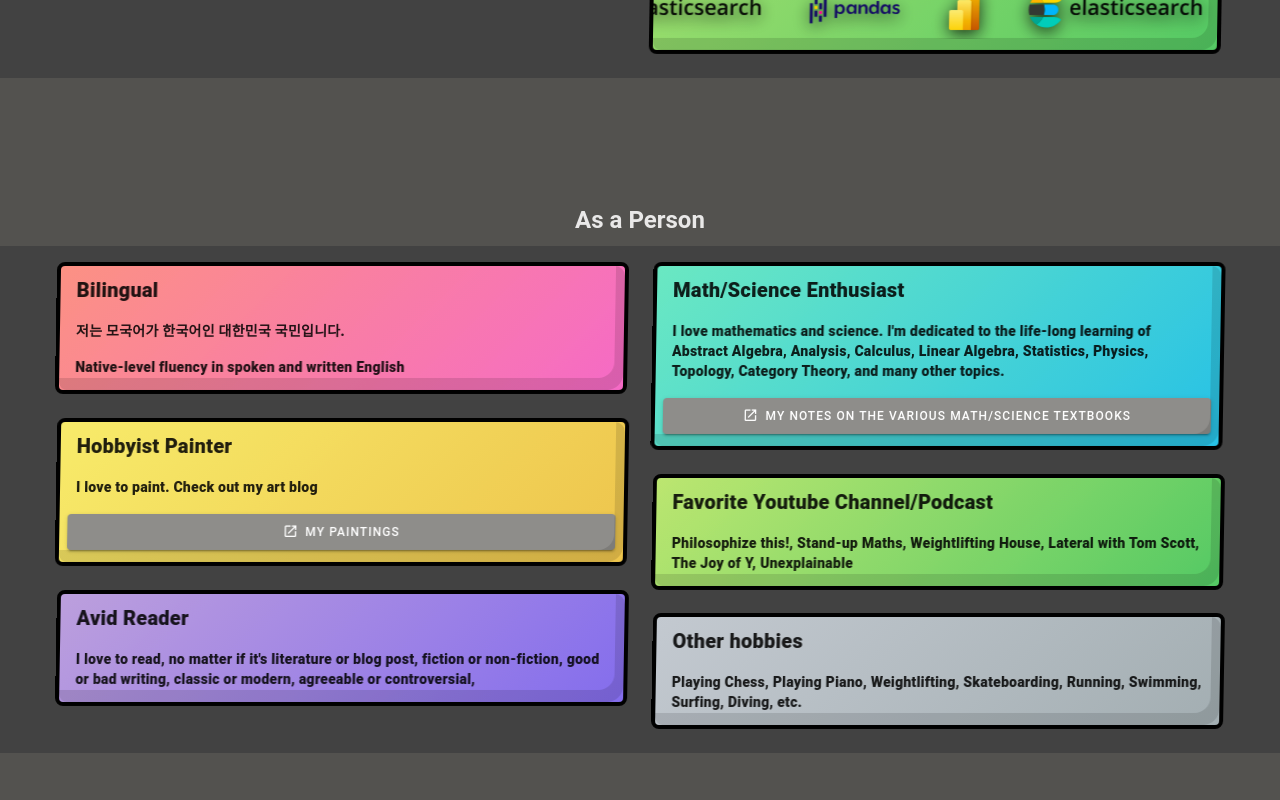
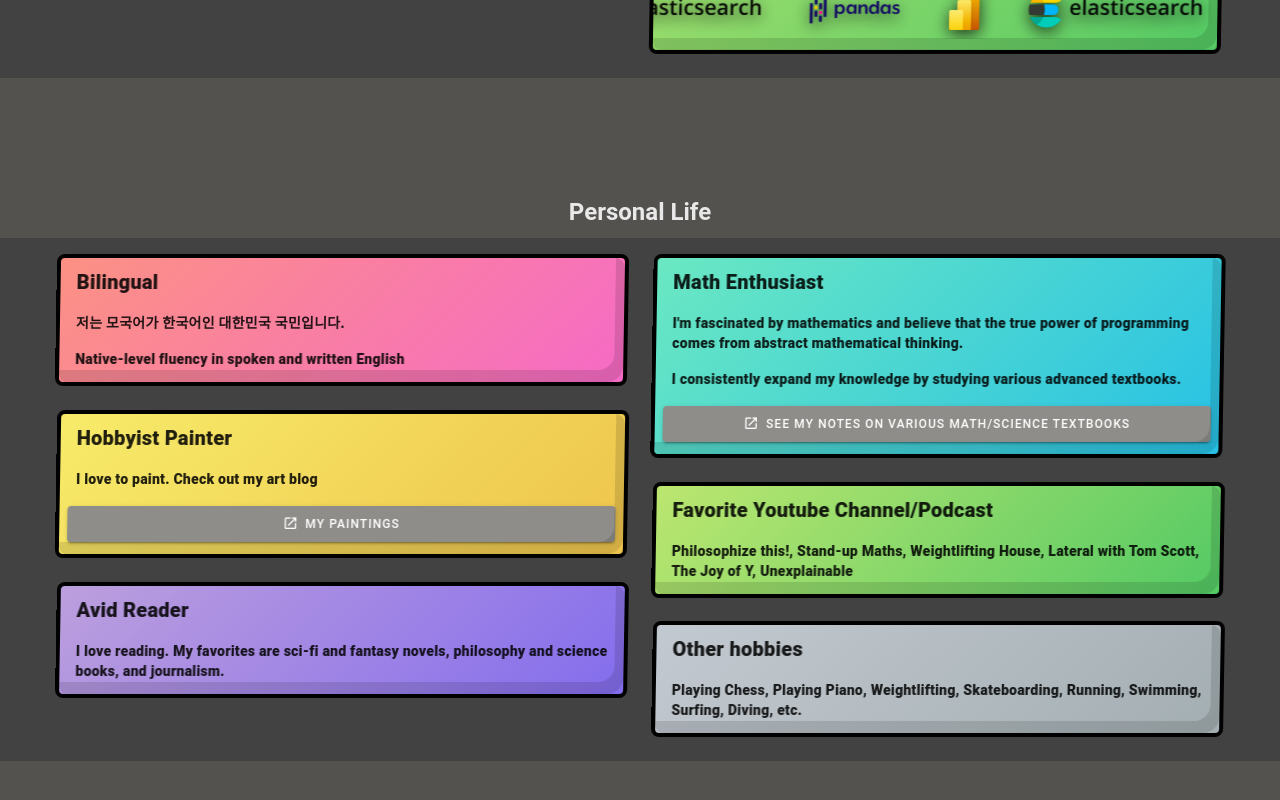
Before and after one commit to ingun37/portfolio, a Vue app: page / in a window 1280 px wide. Shown: the part 4805-5605 px from the top of the page. Built offline with nearby package versions, Linux system fonts and the light colour scheme; a small style sheet from the web is missing.

Commit message:
refine texts in Person.vue

```diff
--- a/src/components/sections/Person.vue
+++ b/src/components/sections/Person.vue
@@ -13,14 +13,15 @@ const items = ref<MyCardTableCell[]>([
   },
   {
     props: {
-      title: "Math/Science Enthusiast",
+      title: "Math Enthusiast",
       textList: [
-        "I love mathematics and science. I'm dedicated to the life-long learning of Abstract Algebra, Analysis, Calculus, Linear Algebra, Statistics, Physics, Topology, Category Theory, and many other topics.",
+        "I'm fascinated by mathematics and believe that the true power of programming comes from abstract mathematical thinking.",
+        "I consistently expand my knowledge by studying various advanced textbooks.",
       ],
       links: [
         {
           href: "https://ingun37.github.io/answers/",
-          label: "My notes on the various math/science textbooks",
+          label: "See my notes on various math/science textbooks",
         },
       ],
     },
@@ -49,12 +50,7 @@ const items = ref<MyCardTableCell[]>([
     props: {
       title: "Avid Reader",
       textList: [
-        "I love to read, no matter if it's " +
-          "literature or blog post, " +
-          "fiction or non-fiction, " +
-          "good or bad writing, " +
-          "classic or modern, " +
-          "agreeable or controversial, ",
+        "I love reading. My favorites are sci-fi and fantasy novels, philosophy and science books, and journalism.",
       ],
     },
   },
@@ -70,7 +66,7 @@ const items = ref<MyCardTableCell[]>([
 </script>
 
 <template>
-  <h1 class="mb-2" style="text-align: center">As a Person</h1>
+  <h1 class="mb-2" style="text-align: center">Personal Life</h1>
   <v-sheet
     class="d-flex flex-column bg-surface-variant justify-center align-center w-100"
   >
```
